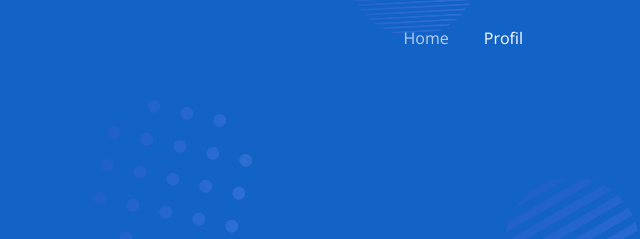
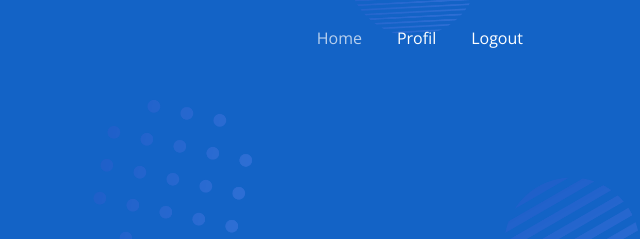
Before and after one commit to PakArbi/pakarbi.github.io, a plain HTML site: page pages/profil.html in a window 1280 px wide. Shown: the top 239 px of the page, 640-1280 px from the left. Drawn offline with nearby package versions, Linux system fonts and the light colour scheme; files whose address does not match are found by name.

Commit message:
updated profil

```diff
--- a/pages/profil.html
+++ b/pages/profil.html
@@ -53,6 +53,7 @@
                     <div class="navbar-nav ms-auto">
                         <a href="./dashboard.html" class="nav-item nav-link">Home</a>
                         <a href="./profil.html" class="nav-item nav-link active">Profil</a>
+                        <a href="../index.html" class="nav-item nav-link active">Logout</a>
                     </div>
                 </div>
             </nav>
```
